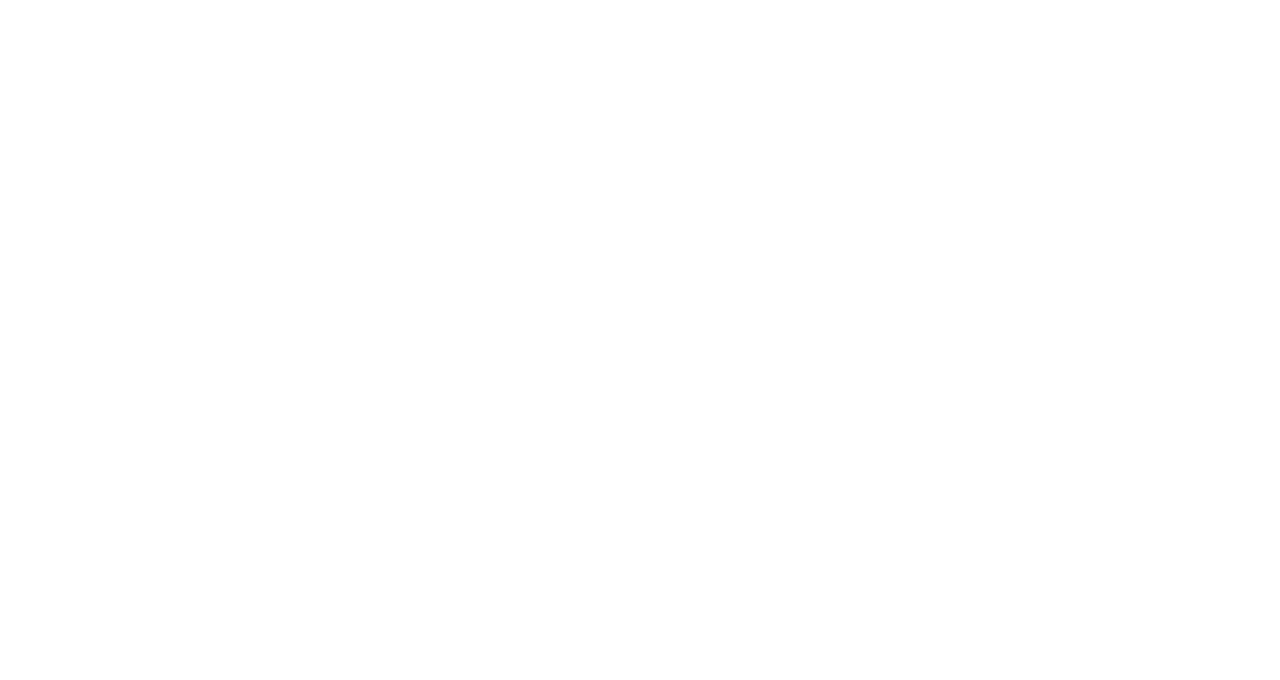
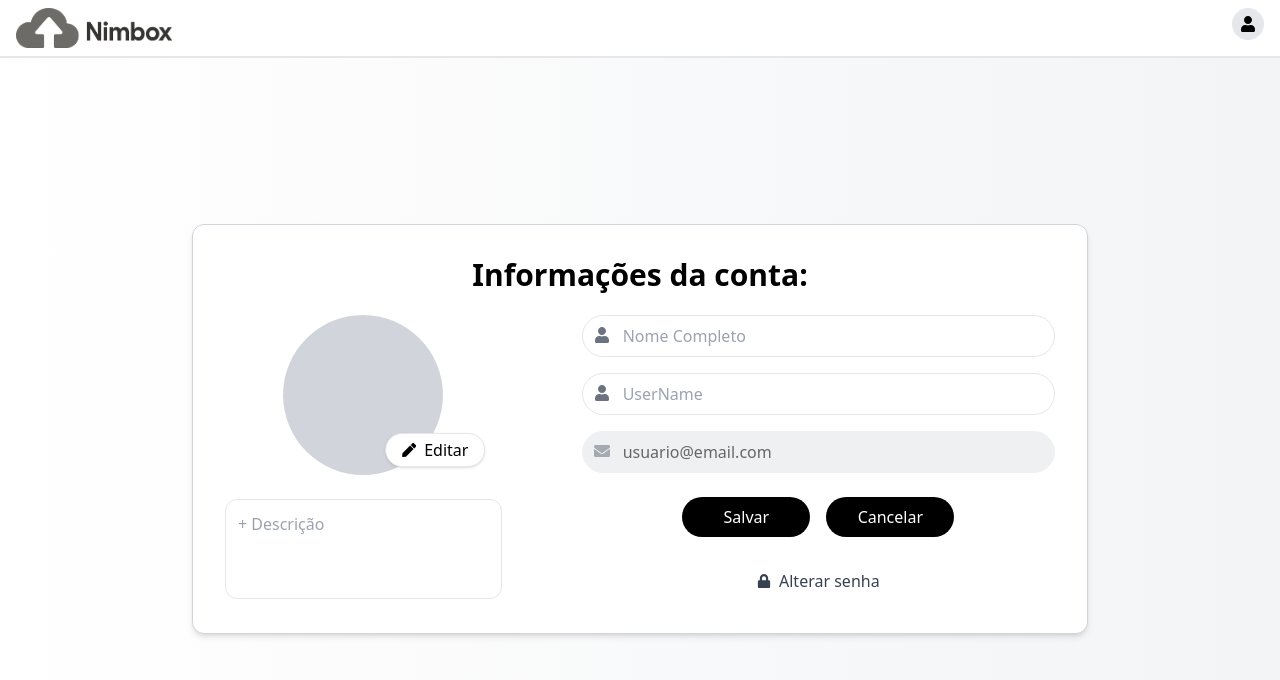
Before and after one commit to guilhermetorresm/cloud-storage-app, a React (Create React App) app in the folder frontend/: page /EditProfile in a window 1280 px wide. Before the commit this address had no page. Shown: the top 680 px of the page. Built offline with nearby package versions, Linux system fonts and the light colour scheme.

Commit message:
Contemplação das rotas nas telas e correção do icone de perfil na topbar

```diff
--- a/frontend/src/App.js
+++ b/frontend/src/App.js
@@ -2,6 +2,8 @@
 import LoginScreen from "./Pages/login";
 import Dashboard from "./Pages/dashboard";
 import Register from "./Pages/register";
+import EditPassword from "./Pages/editPassword";
+import EditProfile from "./Pages/editProfile";
  export default function App(){
   return(
     <Router>
@@ -15,6 +17,12 @@
         {/*Cadastro */}
         <Route path="/Register" element={<Register/>}/>
 
+        {/*Editar Perfil */}
+        <Route path="/EditProfile" element={<EditProfile/>}/>
+
+        {/*Editar Senha */}
+        <Route path="/EditPassword" element={<EditPassword/>}/>
+
       </Routes>
     </Router>
   );
--- a/frontend/src/Components/Topbar.jsx
+++ b/frontend/src/Components/Topbar.jsx
@@ -1,9 +1,17 @@
 // src/components/Topbar.jsx
-import React from 'react';
-import { Search } from 'lucide-react';
-import logo from '../Assets/logo_cortada.png';
+import React from "react";
+import { Search } from "lucide-react";
+import logo from "../Assets/logo_cortada.png";
+import { useNavigate } from "react-router-dom";
+import { FaUser } from "react-icons/fa";
 
 export default function Topbar() {
+  const navigate = useNavigate();
+
+  const handleProfile = () => {
+    navigate("/editProfile");
+  };
+
   return (
     <header className="bg-white shadow px-4 py-2 flex items-start justify-between border-b-2 border-gray">
       {/* Logo */}
@@ -26,8 +34,12 @@
 
       {/* Ícone de perfil */}
       <div className="flex items-center space-x-4">
-        <button className="rounded-full bg-gray-200 p-2 hover:bg-gray-300">
-          <span role="img" aria-label="profile">👤</span>
+        <button
+          onClick={handleProfile}
+          className="rounded-full bg-gray-200 p-2 hover:bg-gray-300"
+        >
+          <FaUser />
+          <span role="img" aria-label="profile"></span>
         </button>
       </div>
     </header>
--- a/frontend/src/Pages/editPassword.js
+++ b/frontend/src/Pages/editPassword.jsx
@@ -146,7 +146,7 @@
 
             {/* Voltar */}
             <div className="text-center">
-              <Link to="/" className="text-black hover:underline text-sm">
+              <Link to="/dashboard" className="text-black hover:underline text-sm">
                 Voltar ao perfil
               </Link>
             </div>
--- a/frontend/src/Pages/editProfile.js
+++ b/frontend/src/Pages/editProfile.jsx
@@ -2,12 +2,17 @@
 import { useState } from "react";
 import { FaUser, FaEnvelope, FaLock, FaPen } from "react-icons/fa";
 import TopbarNoSearch from "../Components/TopbarNoSearch";
-import { Link } from "react-router-dom";
+import { Link, useNavigate } from "react-router-dom";
 
 export default function EditProfile() {
   const [fullName, setFullName] = useState("");
   const [username, setUsername] = useState("");
   const [description, setDescription] = useState("");
+  const navigate = useNavigate();
+
+  const handleDB = () => {
+    navigate("/dashboard");
+  };
 
   return (
     <div className="flex flex-col h-screen">
@@ -76,8 +81,15 @@
 
               {/* Botões */}
               <div className="flex gap-4 mt-6 justify-center">
-                <button className="bg-black text-white px-6 py-2 rounded-full hover:bg-gray-800 w-32">Salvar</button>
-                <button className="bg-black text-white px-6 py-2 rounded-full hover:bg-gray-800 w-32">Cancelar</button>
+                <button className="bg-black text-white px-6 py-2 rounded-full hover:bg-gray-800 w-32">
+                  Salvar
+                </button>
+                <button
+                  onClick={handleDB}
+                  className="bg-black text-white px-6 py-2 rounded-full hover:bg-gray-800 w-32"
+                >
+                  Cancelar
+                </button>
               </div>
 
               {/* Link para alterar senha - MODIFICAÇÃO PRINCIPAL */}
--- a/frontend/src/Pages/register.jsx
+++ b/frontend/src/Pages/register.jsx
@@ -1,9 +1,9 @@
 import React, { useState } from "react";
 import { InputField } from "../Components/ui/input-field";
 import { Button } from "../Components/ui/button";
-import TopbarNoSearch from "../Components/TopbarNoSearch";
 import { FaCheck } from "react-icons/fa";
 import { useNavigate } from "react-router-dom";
+import TopbarDefault from "../Components/TopbarDefault";
 
 
 export default function Register() {
@@ -67,7 +67,7 @@
 
   return (
     <div className="flex flex-col min-h-screen">
-      <TopbarNoSearch />
+      <TopbarDefault/>
 
       <main className="flex-1 bg-gray-100 flex items-center justify-center p-4">
         <div className="bg-white rounded-3xl shadow-lg p-8 w-full max-w-md">
```
Also changed, not shown: 1 other file (tests, documents, lock files or other folders).
